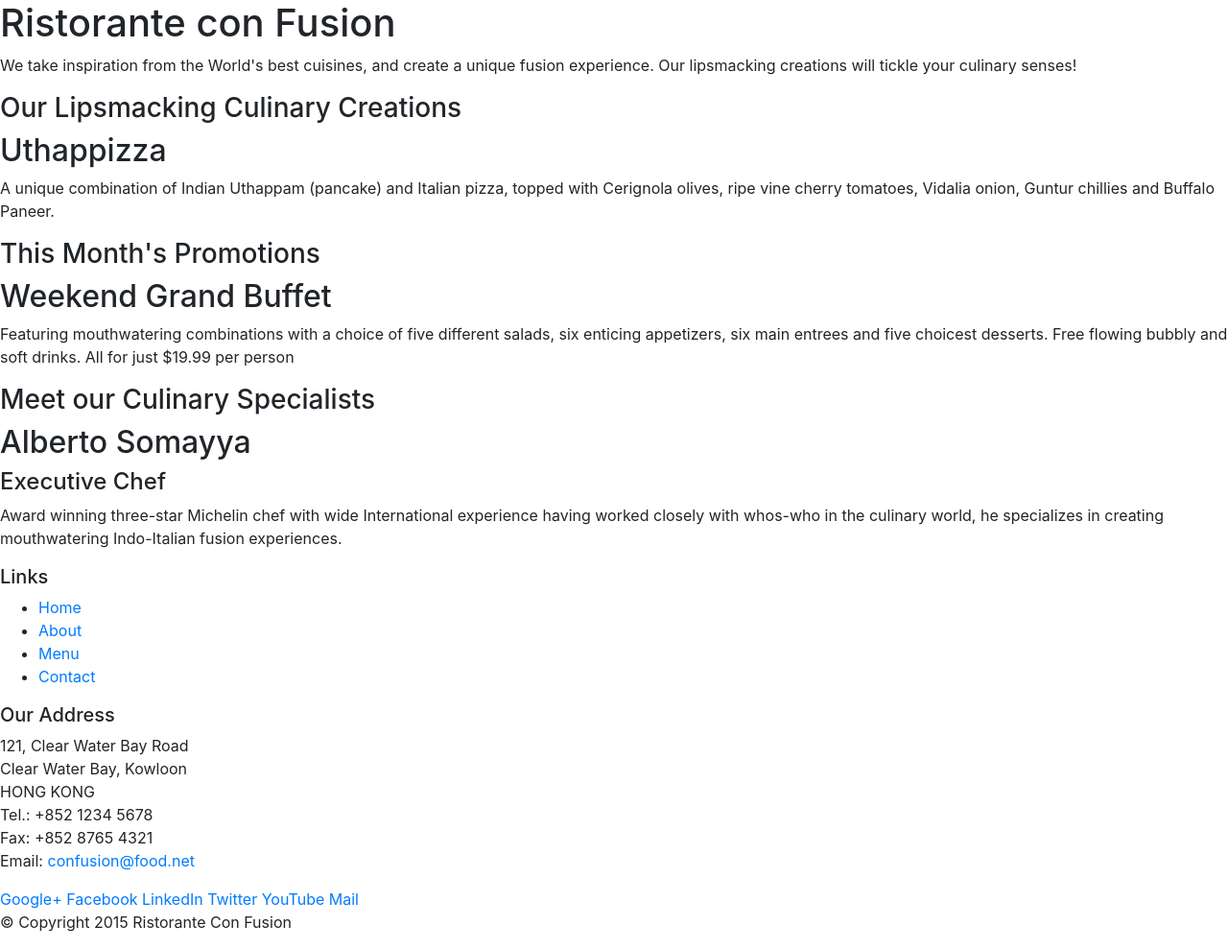
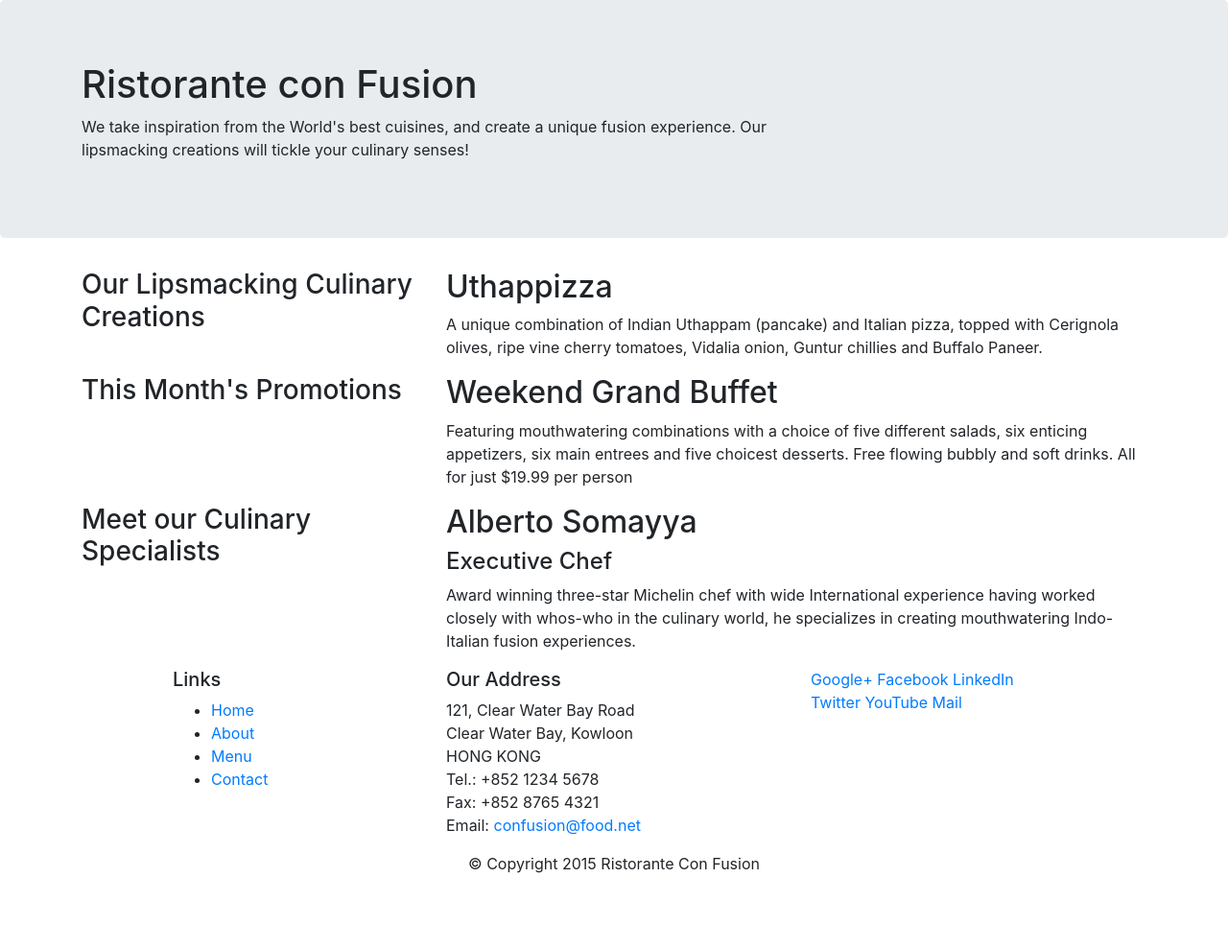
Before and after one commit to octaviand2/bootstrap, a website: page index.html in a window 1280 px wide. Shown: the whole page at 96% size. After the commit the page ends 928 px from the top, so only its background shows below. Drawn offline with nearby package versions, Linux system fonts and the light colour scheme.

Commit message:
bootstrap grid part 1

```diff
--- a/index.html
+++ b/index.html
@@ -14,46 +14,46 @@
 
 <body>
 
-    <header>
-        <div>
-            <div>
-                <div>
+    <header class="jumbotron">
+        <div class="container">
+            <div class="row">
+                <div class="col-12 col-sm-8">
                     <h1>Ristorante con Fusion</h1>
                     <p>We take inspiration from the World's best cuisines, and create a unique fusion experience. Our lipsmacking creations will tickle your culinary senses!</p>
                 </div>
-                <div>
+                <div class="col col-sm">
                 </div>
             </div>
         </div>
     </header>
 
-    <div>
-        <div>
-            <div>
+    <div class="container">
+        <div class="row">
+            <div class="col-sm-4 push-sm-8">
                 <h3>Our Lipsmacking Culinary Creations</h3>
             </div>
-            <div>
+            <div class="col-sm pull-sm-4">
                 <h2>Uthappizza</h2>
                 <p>A unique combination of Indian Uthappam (pancake) and Italian pizza, topped with Cerignola olives, ripe vine cherry tomatoes, Vidalia onion, Guntur chillies and Buffalo Paneer.</p>
             </div>
         </div>
 
 
-        <div>
-            <div>
+        <div class="row">
+            <div class="col-sm-4">
                 <h3>This Month's Promotions</h3>
             </div>
-            <div>
+            <div class="col-sm">
                 <h2>Weekend Grand Buffet</h2>
                 <p>Featuring mouthwatering combinations with a choice of five different salads, six enticing appetizers, six main entrees and five choicest desserts. Free flowing bubbly and soft drinks. All for just $19.99 per person </p>
             </div>
         </div>
 
-        <div>
-            <div>
+        <div class="row">
+            <div class="col-sm-4 push-sm-8">
                 <h3>Meet our Culinary Specialists</h3>
             </div>
-            <div>
+            <div class="col-sm pull-sm-4">
                 <h2>Alberto Somayya</h2>
                 <h4>Executive Chef</h4>
                 <p>Award winning three-star Michelin chef with wide International experience having worked closely with whos-who in the culinary world, he specializes in creating mouthwatering Indo-Italian fusion experiences. </p>
@@ -61,10 +61,9 @@
         </div>
     </div>
 
-    <footer>
-        <div>
-            <div>
-                <div>
+    <footer class="container">
+            <div class="row">
+                <div class="col-5 col-sm-3 offset-1">
                     <h5>Links</h5>
                     <ul>
                         <li><a href="#">Home</a></li>
@@ -73,7 +72,7 @@
                         <li><a href="#">Contact</a></li>
                     </ul>
                 </div>
-                <div>
+                <div class="col-6 col-sm-4">
                     <h5>Our Address</h5>
                     <address>
 		              121, Clear Water Bay Road<br>
@@ -84,7 +83,7 @@
 		              Email: <a href="mailto:confusion@food.net">confusion@food.net</a>
 		           </address>
                 </div>
-                <div>
+                <div class="col col-sm-3">
                     <div>
                         <a href="http://google.com/+">Google+</a>
                         <a href="http://www.facebook.com/profile.php?id=">Facebook</a>
@@ -95,12 +94,11 @@
                     </div>
                 </div>
            </div>
-           <div>
-                <div>
+           <div class="row justify-content-center">
+                <div class="col-auto">
                     <p>© Copyright 2015 Ristorante Con Fusion</p>
                 </div>
            </div>
-        </div>
     </footer>
 
     <!-- jQuery first, then Tether, then Bootstrap JS.
```
